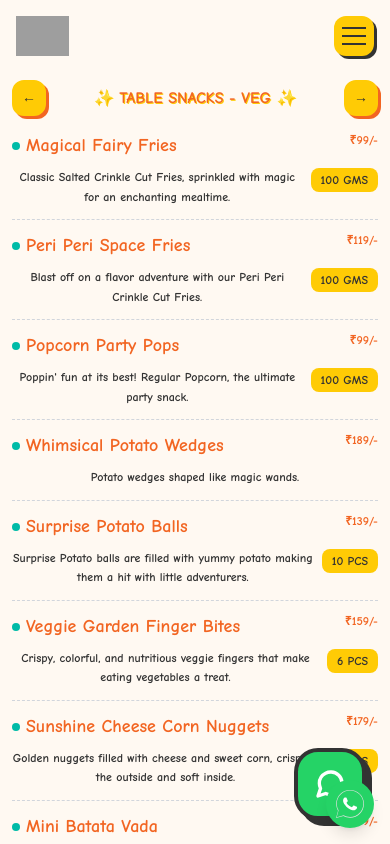
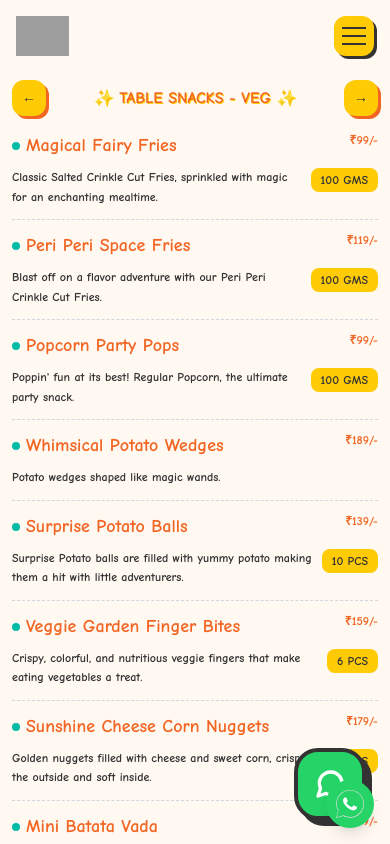
Before and after one commit to Vishwash-chauhan/lj-website, a Next.js app: page /menu in a window 390 px wide. Shown: the top 844 px of the page. Built offline with nearby package versions, Linux system fonts and the light colour scheme; grey boxes are pictures that could not be loaded.

Commit message:
aligend item description to left in mobile view

```diff
--- a/app/components/MenuPageContent.tsx
+++ b/app/components/MenuPageContent.tsx
@@ -272,7 +272,7 @@ export default function MenuPageContent() {
 
                 {mounted && isMobile ? (
                   <div className="flex justify-between items-start w-full gap-2">
-                    <p className="text-xs sm:text-sm font-bold leading-relaxed text-[#333333] flex-1">
+                    <p className="text-xs sm:text-sm font-bold leading-relaxed text-[#333333] flex-1 text-left">
                       {item.Description}
                     </p>
                     {item.PcsDisplay && (
```
